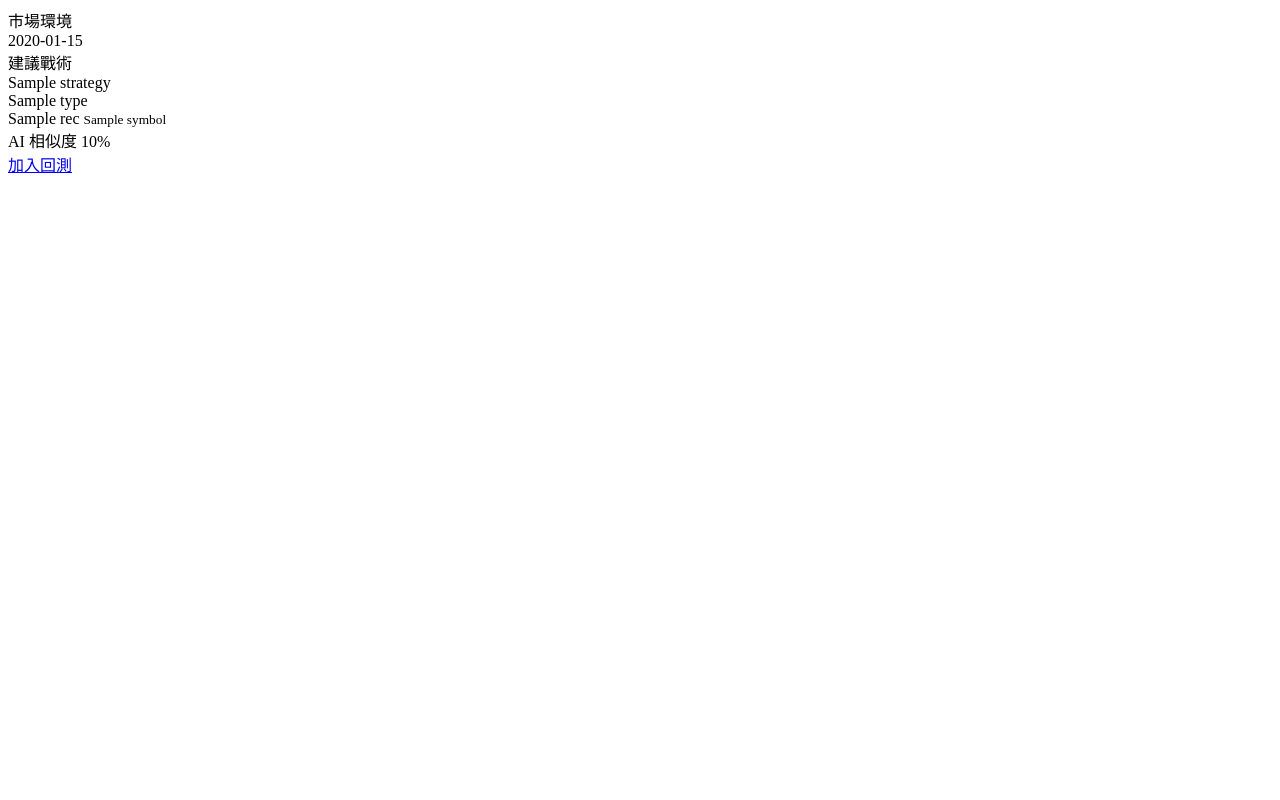
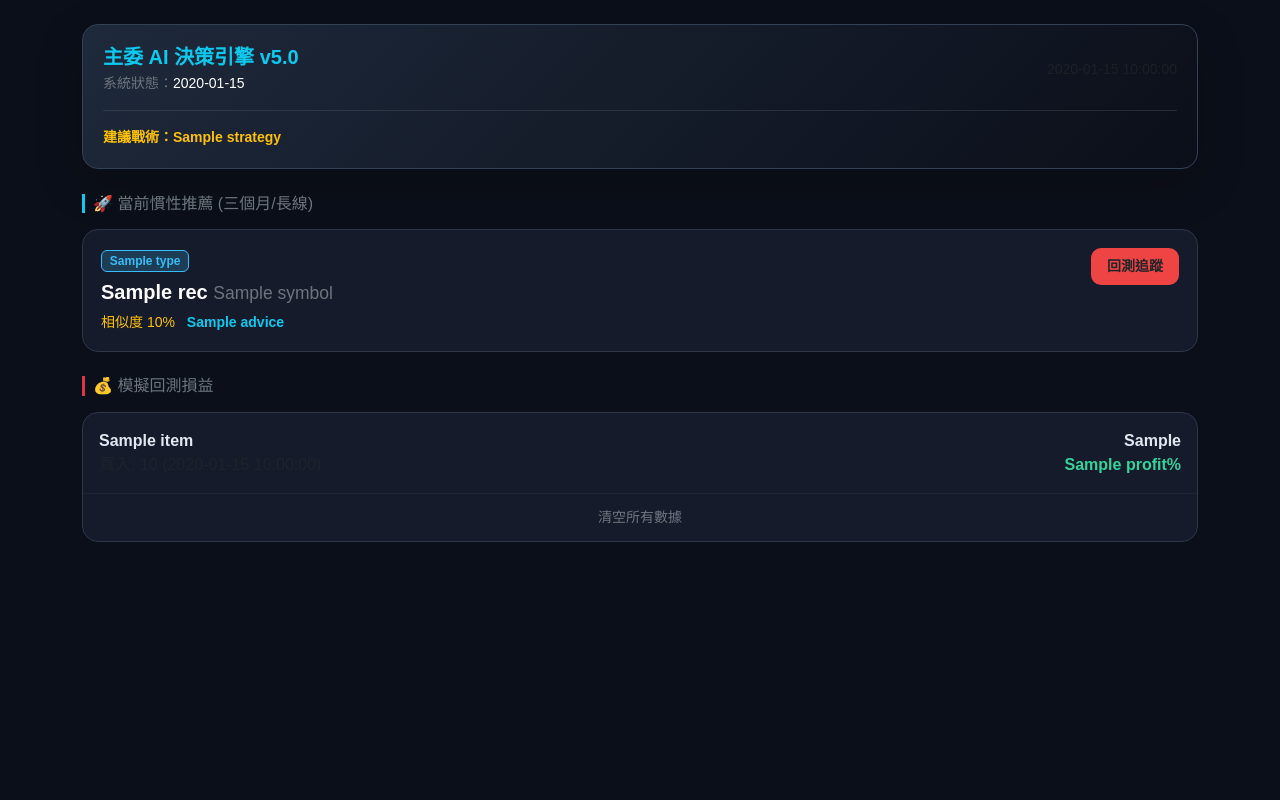
Before and after one commit to dannykao0715-code/stock-ai, a Flask app: template templates/index.html in a window 1280 px wide. Run offline with Flask 3, Linux system fonts and the light colour scheme; the template is opened without the code that fills it: most values are stand-ins (such as "Sample title", 1, 10 or a date in 2020).

Commit message:
Update index.html

```diff
--- a/templates/index.html
+++ b/templates/index.html
@@ -1,31 +1,76 @@
-<div class="row g-2 mb-4">
-    <div class="col-12">
-        <div class="idx-card border-info">
-            <div class="row text-center">
-                <div class="col-6 border-end border-secondary">
-                    <div class="small text-secondary">市場環境</div>
-                    <div class="h5 mb-0 fw-bold text-info">{{ sentiment }}</div>
+<!DOCTYPE html>
+<html lang="zh-TW">
+<head>
+    <meta charset="UTF-8">
+    <meta name="viewport" content="width=device-width, initial-scale=1.0, maximum-scale=1.0, user-scalable=no">
+    <title>AI 投資決策系統</title>
+    <link href="https://cdn.jsdelivr.net/npm/bootstrap@5.3.0/dist/css/bootstrap.min.css" rel="stylesheet">
+    <style>
+        :root { --bg: #0b0f19; --card: #161b2c; --accent: #38bdf8; }
+        body { background-color: var(--bg); color: #e2e8f0; font-family: 'PingFang TC', sans-serif; }
+        .dashboard-header { background: linear-gradient(135deg, #1e293b, #0b0f19); border: 1px solid #334155; border-radius: 16px; padding: 20px; margin-bottom: 25px; }
+        .stk-card { background-color: var(--card); border-radius: 16px; border: 1px solid #2d3748; padding: 18px; margin-bottom: 15px; transition: transform 0.2s; }
+        .stk-card:active { transform: scale(0.98); }
+        .btn-track { background: #ef4444; border: none; font-weight: bold; border-radius: 10px; }
+        .badge-type { background: rgba(56, 189, 248, 0.2); color: var(--accent); border: 1px solid var(--accent); }
+        .profit-pos { color: #fb7185; } .profit-neg { color: #34d399; }
+    </style>
+</head>
+<body>
+<div class="container py-4">
+    <div class="dashboard-header shadow-lg">
+        <div class="row align-items-center">
+            <div class="col-8">
+                <h5 class="fw-bold text-info mb-1">主委 AI 決策引擎 v5.0</h5>
+                <div class="small text-secondary">系統狀態：<span class="text-white">{{ sentiment }}</span></div>
+            </div>
+            <div class="col-4 text-end small text-muted">{{ now }}</div>
+        </div>
+        <hr class="my-3 border-secondary">
+        <div class="small fw-bold text-warning">建議戰術：{{ strategy }}</div>
+    </div>
+
+    <h6 class="mb-3 text-secondary border-start border-info ps-2 border-3">🚀 當前慣性推薦 (三個月/長線)</h6>
+    {% for rec in recs %}
+    <div class="stk-card">
+        <div class="d-flex justify-content-between align-items-start">
+            <div>
+                <span class="badge badge-type mb-2">{{ rec.type }}</span>
+                <div class="h5 fw-bold mb-0 text-white">{{ rec.name }} <small class="text-secondary fw-normal">{{ rec.symbol }}</small></div>
+                <div class="mt-2 small">
+                    <span class="text-warning">相似度 {{ rec.score }}%</span>
+                    <span class="ms-2 text-info fw-bold">{{ rec.advice }}</span>
                 </div>
-                <div class="col-6">
-                    <div class="small text-secondary">建議戰術</div>
-                    <div class="h5 mb-0 fw-bold text-warning">{{ strategy }}</div>
+            </div>
+            <a href="/add/{{ rec.symbol }}/{{ rec.name }}" class="btn btn-track btn-sm px-3 py-2">回測追蹤</a>
+        </div>
+    </div>
+    {% else %}
+    <div class="text-center py-5 text-muted">目前環境下無高度符合慣性標的，建議保留現金。</div>
+    {% endfor %}
+
+    <div class="mt-4">
+        <h6 class="text-secondary mb-3 border-start border-danger ps-2 border-3">💰 模擬回測損益</h6>
+        <div class="stk-card p-0">
+            {% for item in tracked %}
+            <div class="d-flex justify-content-between align-items-center p-3 border-bottom border-secondary border-opacity-10">
+                <div>
+                    <div class="fw-bold">{{ item.name }}</div>
+                    <div class="extra-small text-muted">買入: {{ item.buy_price }} ({{ item.date }})</div>
                 </div>
+                <div class="text-end">
+                    <div class="fw-bold">{{ item.curr_p }}</div>
+                    <div class="fw-bold {{ 'profit-pos' if item.profit > 0 else 'profit-neg' }}">
+                        {{ '+' if item.profit > 0 }}{{ item.profit }}%
+                    </div>
+                </div>
+            </div>
+            {% endfor %}
+            <div class="p-2 text-center">
+                <a href="/clear" class="btn btn-sm btn-link text-secondary text-decoration-none">清空所有數據</a>
             </div>
         </div>
     </div>
 </div>
-
-{% for rec in recs %}
-<div class="stk-card">
-    <div class="d-flex justify-content-between align-items-start">
-        <div>
-            <span class="badge bg-secondary mb-1">{{ rec.type }}</span>
-            <div class="h6 fw-bold">{{ rec.name }} <small class="text-muted">{{ rec.symbol }}</small></div>
-            <div class="text-warning small">AI 相似度 {{ rec.score }}%</div>
-        </div>
-        <div class="text-end">
-            <a href="/add/{{ rec.symbol }}/{{ rec.name }}" class="btn btn-add btn-sm">加入回測</a>
-        </div>
-    </div>
-</div>
-{% endfor %}
+</body>
+</html>
```
